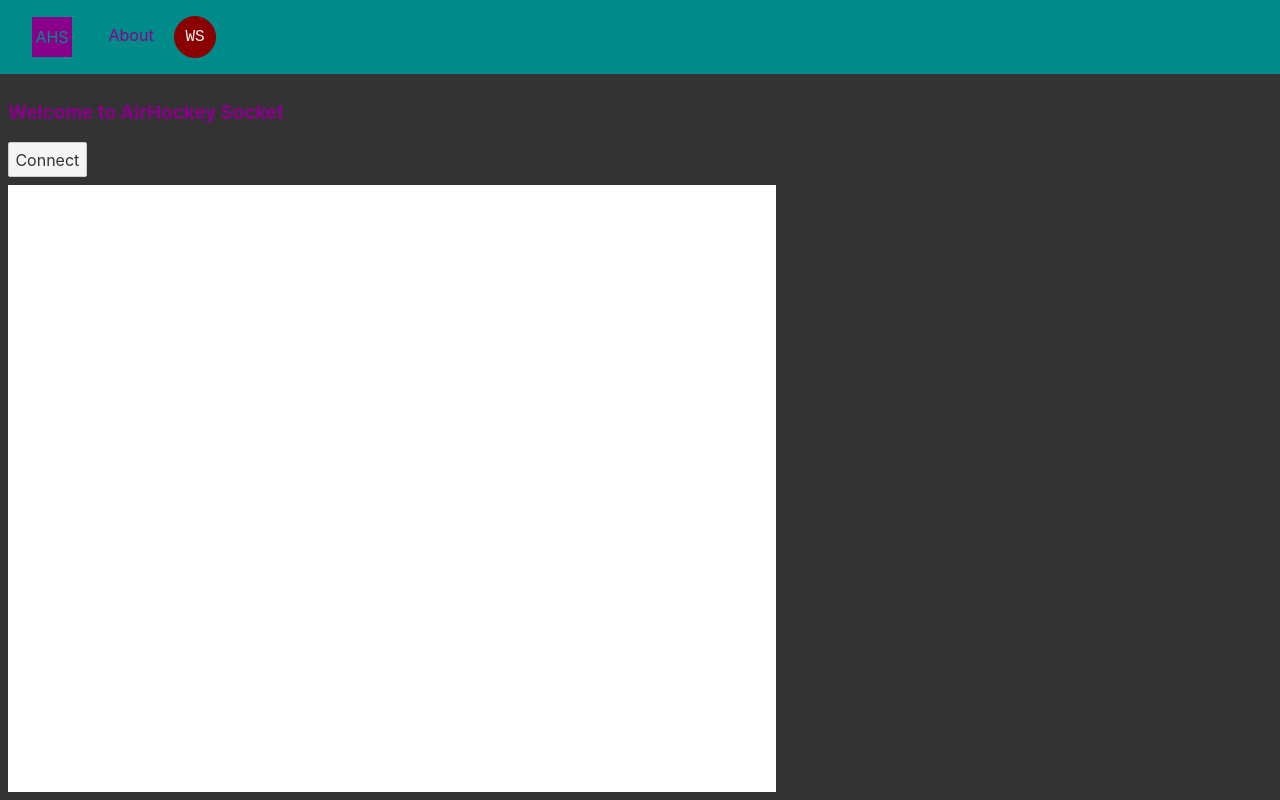
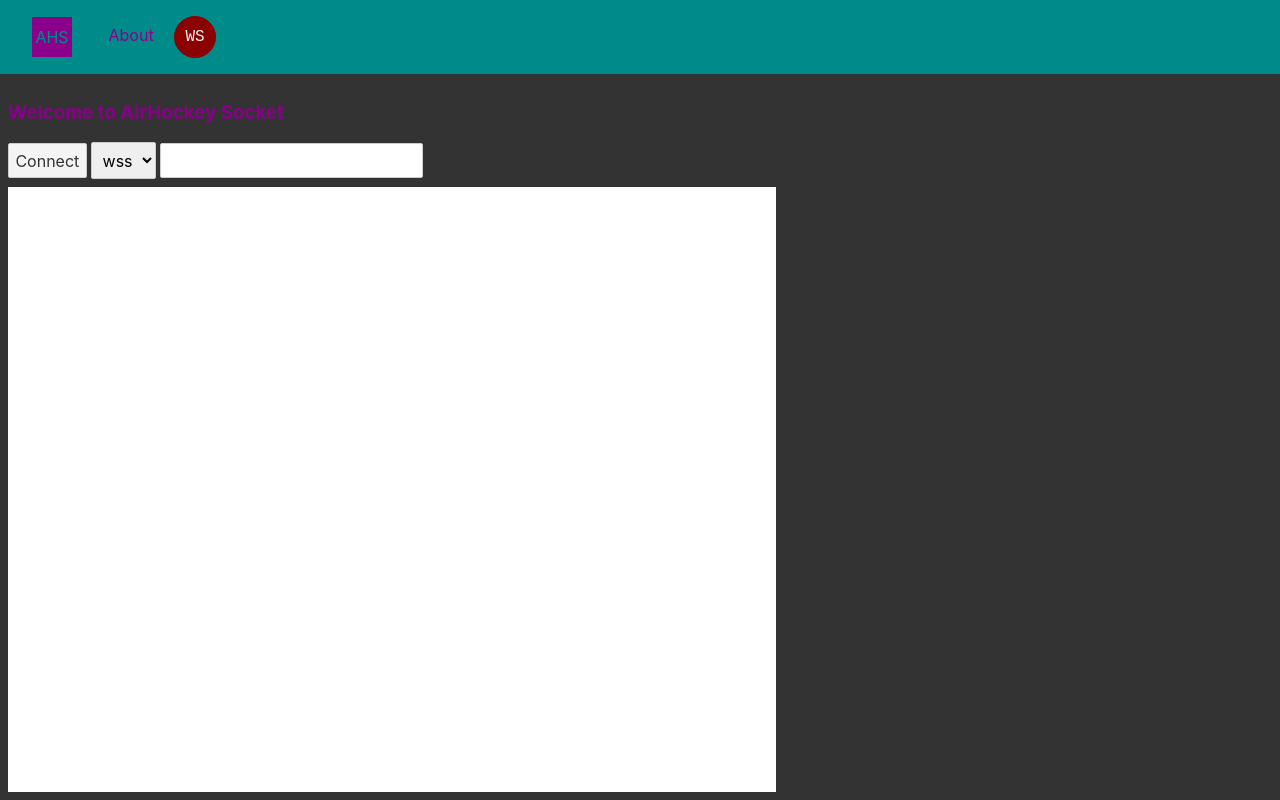
Before and after one commit to atlemagnussen/airhockey-socket, a Svelte app: page / in a window 1280 px wide. Built offline with nearby package versions, Linux system fonts and the light colour scheme.

Commit message:
added firebase static hosting

```diff
--- a/rollup.config.js
+++ b/rollup.config.js
@@ -3,7 +3,7 @@ import resolve from "@rollup/plugin-node-resolve";
 import commonjs from "@rollup/plugin-commonjs";
 import livereload from "rollup-plugin-livereload";
 import { terser } from "rollup-plugin-terser";
-import serve from "rollup-plugin-serve"
+import serve from "rollup-plugin-serve";
 
 const production = !process.env.ROLLUP_WATCH;
 
--- a/src/services/socketManager.js
+++ b/src/services/socketManager.js
@@ -1,13 +1,16 @@
 import { socketState } from "../store";
 let socket, callback;
 class SocketManager {
-    connect() {
+    connect(url) {
         if (!socket || socket.readyState === socket.CLOSED) {
-            var url = "ws://";
-            if (location.protocol === "https:") {
-                url = "wss://";
+            if (!url) {
+                url = "ws://";
+                if (location.protocol === "https:") {
+                    url = "wss://";
+                }
+                url += location.host;
             }
-            url += location.host;
+
             socket = new WebSocket(url);
             socketState.set(socket.readyState);
             socket.addEventListener("error", () => {
--- a/src/views/Home.svelte
+++ b/src/views/Home.svelte
@@ -5,6 +5,13 @@
     let msg = "hello";
     let msgs = "";
     let start;
+    let wsProtocol;
+    let wsUrl;
+    let wsHost;
+    let connect = () => {
+        wsUrl = `${wsProtocol}://${wsHost}`;
+        socket.connect(wsUrl);
+    };
     let submitMsg = () => {
         start = new Date();
         socket.send(msg);
@@ -45,16 +52,26 @@
     <h1>Welcome to AirHockey Socket</h1>
     <div>
         {#if $socketState === 3}
-            <button on:click="{socket.connect}">Connect</button>
+            <button on:click="{connect}">Connect</button>
+            <select bind:value="{wsProtocol}">
+                <option>wss</option>
+                <option>ws</option>
+            </select>
+            <input bind:value={wsHost} autocomplete="true" list="dtWsUrls">
         {:else if $socketState === 1}
             <button on:click="{socket.disconnect}">Disconnect</button>
             <input bind:value={msg} placeholder="message">
             <button on:click="{submitMsg}">Submit</button>
+            <span>{wsUrl}</span>
         {:else}
             <p>{stateText}</p>
         {/if}
     </div>
 
+    <div class="text-output">{@html msgs}</div>
 
-    <div class="text-output">{@html msgs}</div>
+    <datalist id="dtWsUrls">
+        <option value="airhockey-socket.appspot.com"></option>
+        <option value="localhost:5000"></option>
+    </datalist>
 </article>
```
Also changed, not shown: firebase.json (added), 1 other file (tests, documents, lock files or other folders).
